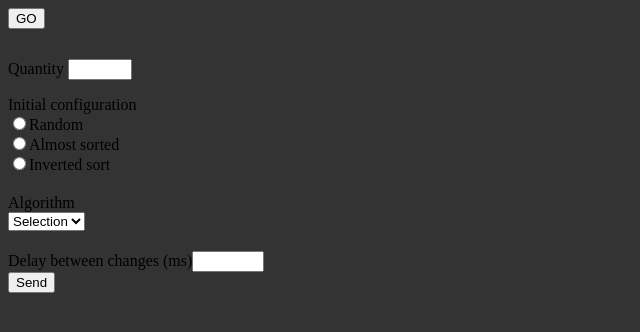
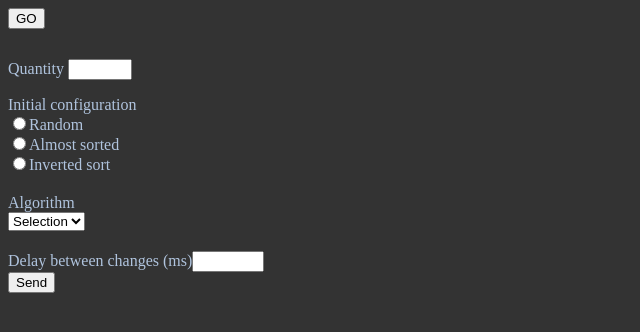
Before and after one commit to T5UN4M1/sort, a React (Create React App) app in the folder client/: page /home in a window 1280 px wide. Shown: the top 332 px of the page, without its empty margins (0-640 px from the left). Built offline with nearby package versions, Linux system fonts and the light colour scheme.

Commit message:
refactored a bit + minor css improvement

```diff
--- a/client/src/components/RadioFields.tsx
+++ b/client/src/components/RadioFields.tsx
@@ -2,10 +2,13 @@ import React from "react";
 
 export const RadioFields = ({name, onChange, values}: any) => (
     <>
-        {values.map((value: string, i: number) =>
-            <div key={i}>
-                <input type="radio" name={name} id={value.toLowerCase().replace(' ', '-')} onChange={onChange} value={value.toLowerCase().replace(' ', '-')}/><label htmlFor={value.toLowerCase().replace(' ', '-')}>{value}</label>
-            </div>
-        )}
+        {
+            values.map((value: any, i: number) =>
+                <div key={i}>
+                    <input type="radio" name={name} id={value.id} value={value.id} onChange={onChange}/>
+                    <label htmlFor={value.id}>{value.label}</label>
+                </div>
+            )
+        }
     </>
 );
--- a/client/src/components/Select.tsx
+++ b/client/src/components/Select.tsx
@@ -5,7 +5,7 @@ export const Select = ({name, label, options}: any) => (
     <div>
         <label>{label}</label><br/>
         <select name={name} id={name}>
-            {options.map((option: string, i: number) => <OptionField value={option.toLowerCase()} key={i}>{option}</OptionField>)}
+            {options.map((option: any, i: number) => <OptionField value={option.id} key={i}>{option.label}</OptionField>)}
         </select>
     </div>
 );
--- a/client/src/components/SortParamsForm.tsx
+++ b/client/src/components/SortParamsForm.tsx
@@ -2,6 +2,7 @@ import React from "react";
 import {NumberField} from "./NumberField";
 import {RadioFields} from "./RadioFields";
 import {Select} from "./Select";
+import {mapKebabEntriesToIdsAndLabels} from "../services/util";
 
 const onChange = () => {
 };
@@ -12,19 +13,24 @@ const onChangeRadio = () => {
 const onClick = () => {
 };
 
-const radios = ["Random", "Almost sorted", "Inverted sort"];
+const radios = ["random", "almost-sorted", "inverted-sort"].map(mapKebabEntriesToIdsAndLabels);
 
-const options = ["Selection"];
+const options = ["selection"].map(mapKebabEntriesToIdsAndLabels);
 
 export const SortParamsForm = () => (
     <form method="post" action="#" style={{marginTop: "30px"}}>
         <NumberField name="quantity" label="Quantity " onChange={onChange} value="" min={50} max={500}/>
+
         <p style={{marginBottom: 0}}>Initial configuration</p>
+
         <RadioFields name="initial-numbers-configuration" onChange={onChangeRadio} values={radios}/>
+
         <div style={{margin: "20px 0"}}>
             <Select name="algorithm" label="Algorithm" options={options}/>
         </div>
+
         <NumberField name="delay" label="Delay between changes (ms)" onChange={onChange} value="" min={0} max={1000}/>
+
         <button type="submit" onClick={onClick}>Send</button>
     </form>
 );
--- /dev/null
+++ b/client/src/services/util.ts
@@ -0,0 +1,5 @@
+const kebabCaseToLabel = (s:string):string =>
+    s.charAt(0).toUpperCase() + s.slice(1).replace('-', ' ');
+
+export const mapKebabEntriesToIdsAndLabels = (entry: string): object =>
+    ({id: entry, label: kebabCaseToLabel(entry)});
--- a/client/src/style.scss
+++ b/client/src/style.scss
@@ -25,6 +25,7 @@ $bgColor: #333;
 
 body {
   background-color: $bgColor;
+  color : lightsteelblue ;
 }
 
 .homeComponent {
```
